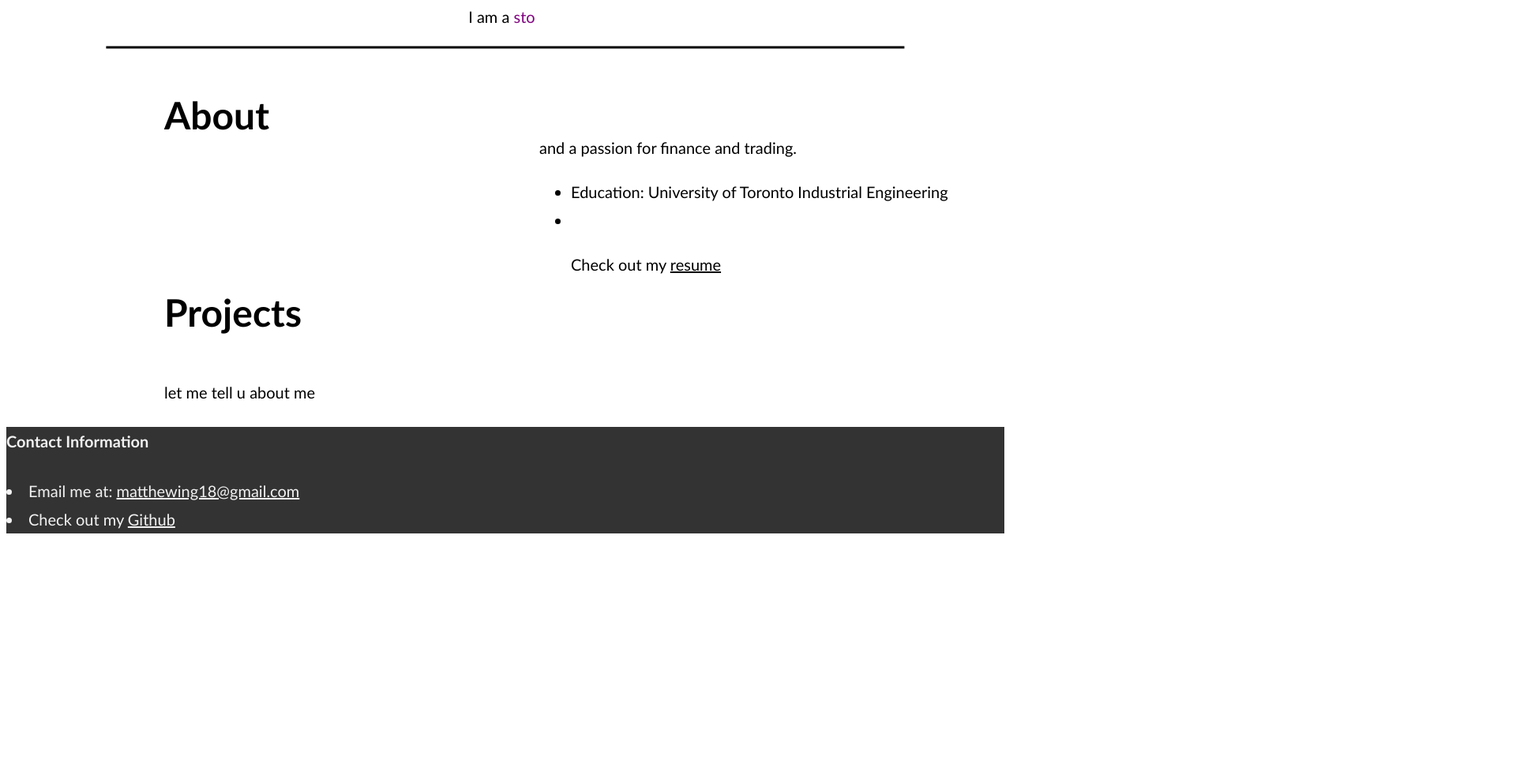
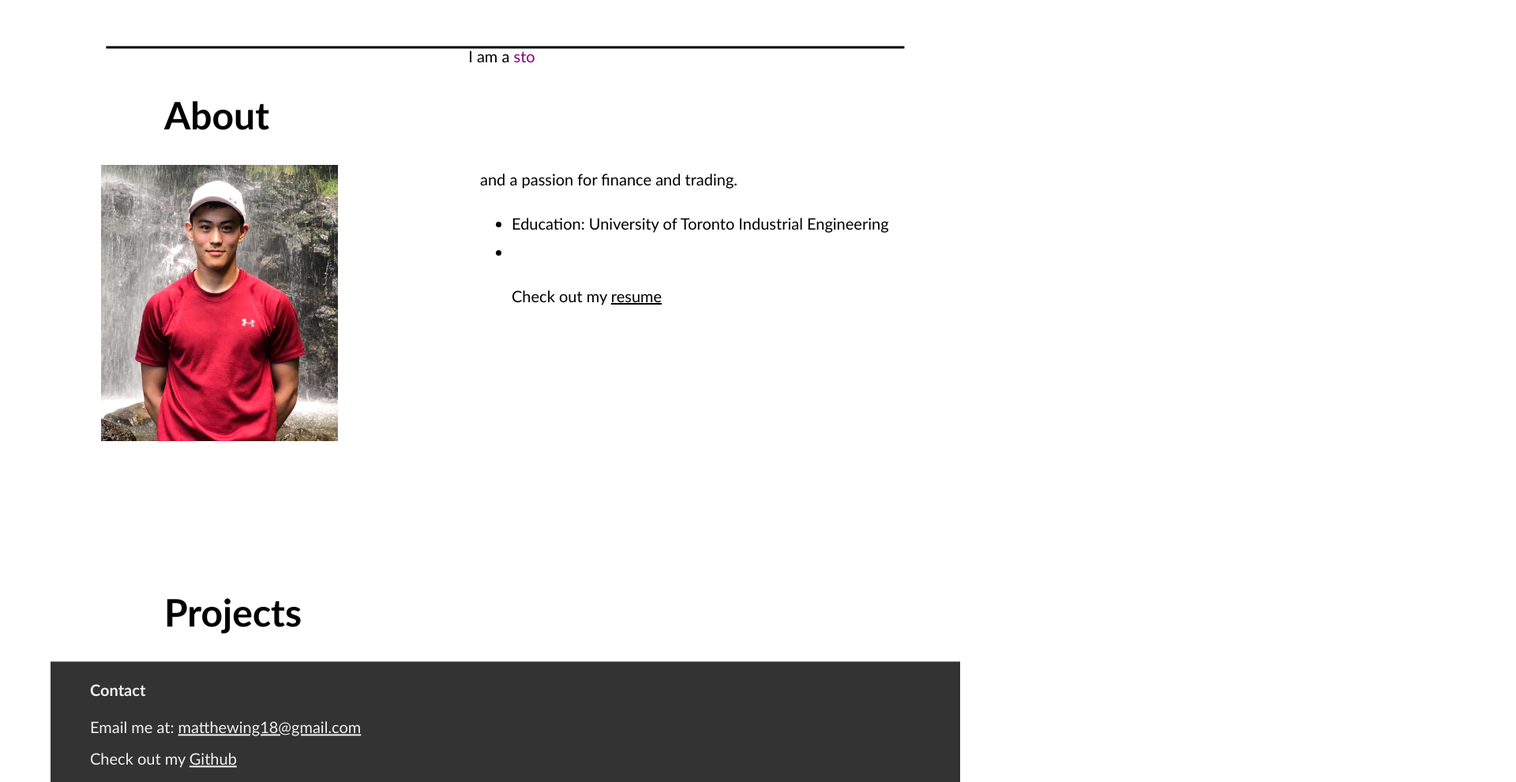
Before and after one commit to ingmatthew/ingmatthew.github.io, a plain HTML site: page index.html in a window 1280 px wide. Shown: the part 347-1338 px from the top of the page at 79% size, 1920 px wide, since content can reach past the window. Before the commit the page ends 1031 px from the top, so only its background shows below. Drawn offline with Linux system fonts and the light colour scheme; a script that the page names is missing.

Commit message:
profile pic and spacing

```diff
--- a/Personal Website.css
+++ b/Personal Website.css
@@ -53,8 +53,14 @@ body {
 
 .about-content {
   position: relative;
-  top: 40px;
-  left: 675px;
+  top: -300px;
+  left: 600px;
+}
+
+.profile {
+  position: relative;
+  left: 120px;
+  top: 80px;
 }
 
 .projects h2 {
@@ -74,8 +80,19 @@ body {
 footer {
   background-color: #333;
   color: #f2f2f2;
+  width: 90%;
+  position: absolute;
+  left: 50%;
+  margin-right: -50%;
+  transform: translate(-50%, -50%);
+  line-height: 20px;
+
 }
 
+.contact-content {
+  position: relative;
+  left: 50px;
+}
 
 .topnav {
     position: relative;
@@ -116,7 +133,7 @@ footer {
   width:600px;
   position:absolute;
   color: black;
-  top:100px;
+  top:200px;
   bottom:0;
   left:0;
   right:0;
--- a/index.html
+++ b/index.html
@@ -36,6 +36,9 @@
 
         <div class = "about-title">
             <h2>About</h2>
+            <div class = "profile">
+                <img src="images/profile pic.jpg" alt="Profile Picture" style="width:300px;height:350px;">
+            </div>
         </div>
         <div class = "about-content">
             <p>and a passion for finance and trading. </p>
@@ -65,9 +68,11 @@
 </main>
 
     <footer>
-        <h4 id = "contacts">Contact Information</h4>
-            <li>Email me at: <a href="mailto:matthewing18@gmail.com" style="color: #f2f2f2;">matthewing18@gmail.com</a></li>
-            <li>Check out my <a href="https://github.com/matthew-ing" style="color: #f2f2f2;">Github </a></li>
+        <div class= "contact-content">
+        <h4 id = "contact">Contact</h4>
+        <p>Email me at: <a href="mailto:matthewing18@gmail.com" style="color: #f2f2f2;">matthewing18@gmail.com</a></p>
+        <p>Check out my <a href="https://github.com/matthew-ing" style="color: #f2f2f2;">Github </a></p>
+        </div>
     </footer>
 
     <script src="typingtext.js"></script>
```
Also changed, not shown: images/profile pic.jpg (added).
